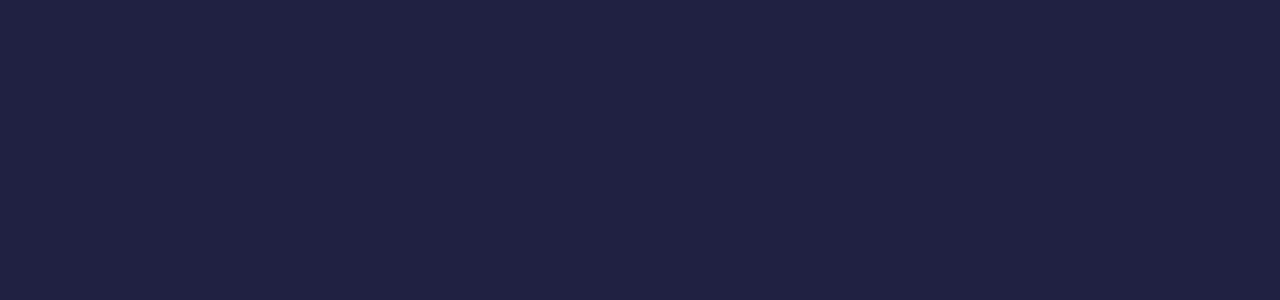
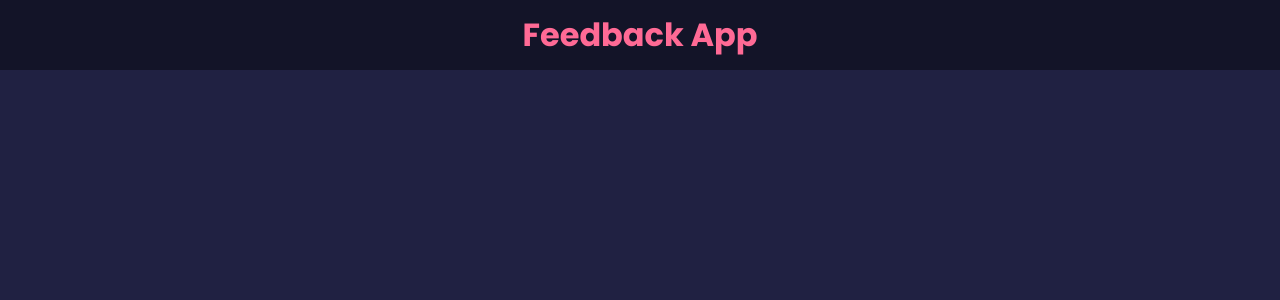
Before and after one commit to Shatakshi-Shukla-Github/Feedback-App, a React (Create React App) app: page / in a window 1280 px wide. Shown: the top 300 px of the page. Built offline with nearby package versions, Linux system fonts and the light colour scheme.

Commit message:
Added the global styles to the Header Component

```diff
--- a/package.json
+++ b/package.json
@@ -7,13 +7,14 @@
     "@testing-library/jest-dom": "^6.9.1",
     "@testing-library/react": "^16.3.2",
     "@testing-library/user-event": "^13.5.0",
+    "prop-types": "^15.8.1",
     "react": "^19.2.4",
     "react-dom": "^19.2.4",
     "react-scripts": "5.0.1",
     "web-vitals": "^2.1.4"
   },
   "scripts": {
-    "dev":"react-scripts start",
+    "dev": "react-scripts start",
     "start": "react-scripts start",
     "build": "react-scripts build",
     "test": "react-scripts test",
--- a/src/App.js
+++ b/src/App.js
@@ -3,9 +3,10 @@ import Header from "./components/Header";
 function App() {
   return(
   <>
-  <Header/>
-  <div></div>
-  </>
+    <Header/>
+    <div className="container">
+    </div>
+    </>
   );
 }
 
--- a/src/components/Header.jsx
+++ b/src/components/Header.jsx
@@ -1,5 +1,9 @@
 import PropTypes from "prop-types";
-function Header({ text, bgColor, textColor }) {
+function Header({
+  text = "Feedback App",
+  bgColor = "rgba(0,0,0,0.4)",
+  textColor = "#ff6a95",
+}) {
   const headerStyles = {
     backgroundColor: bgColor,
     color: textColor,
@@ -12,12 +16,7 @@ function Header({ text, bgColor, textColor }) {
     </header>
   );
 }
-
-Header.defaultProps = {
-  text: "Feedback App",
-  bgColor: "rgba(0,0,0,0.4)",
-  textColor: "#ff6a95",
-};
+//Validating prop types
 Header.propTypes = {
   text: PropTypes.string,
 };
```
Also changed, not shown: 1 other file (tests, documents, lock files or other folders).
